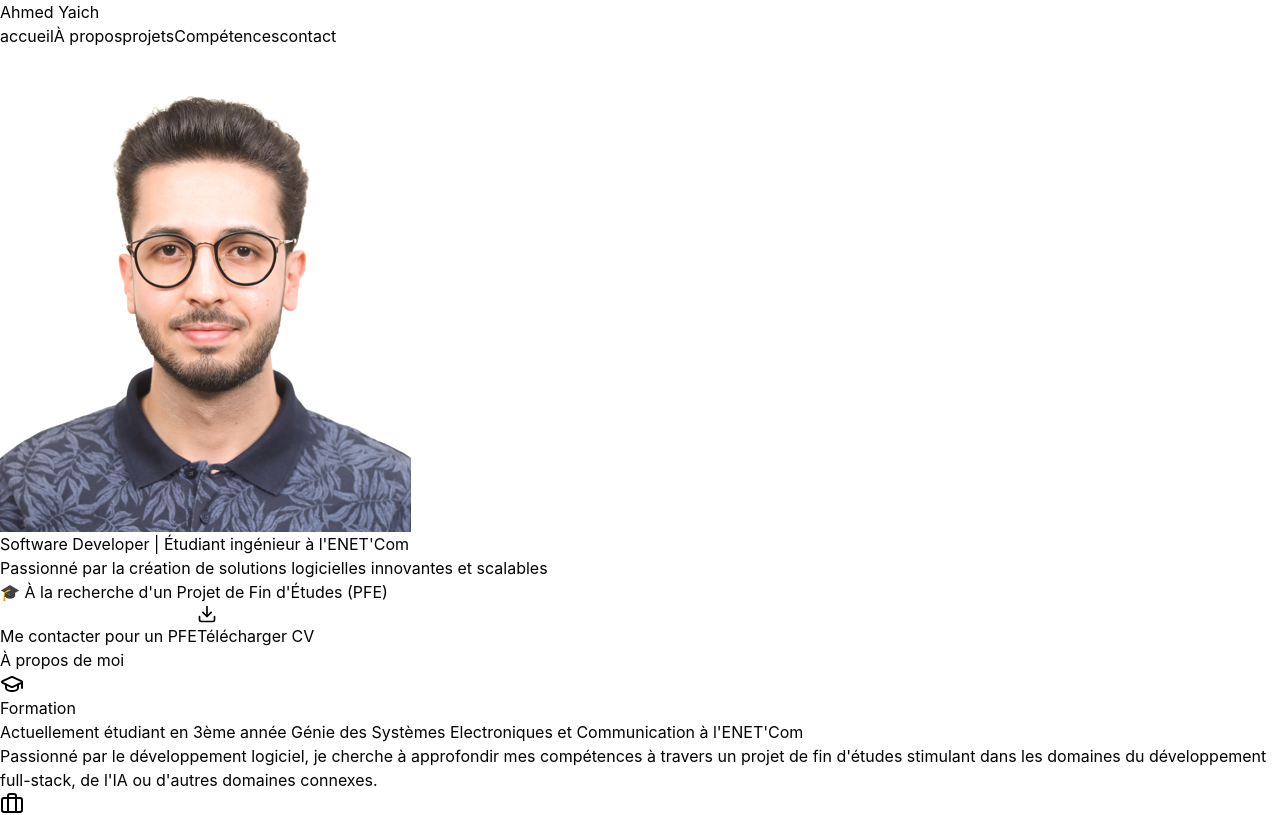
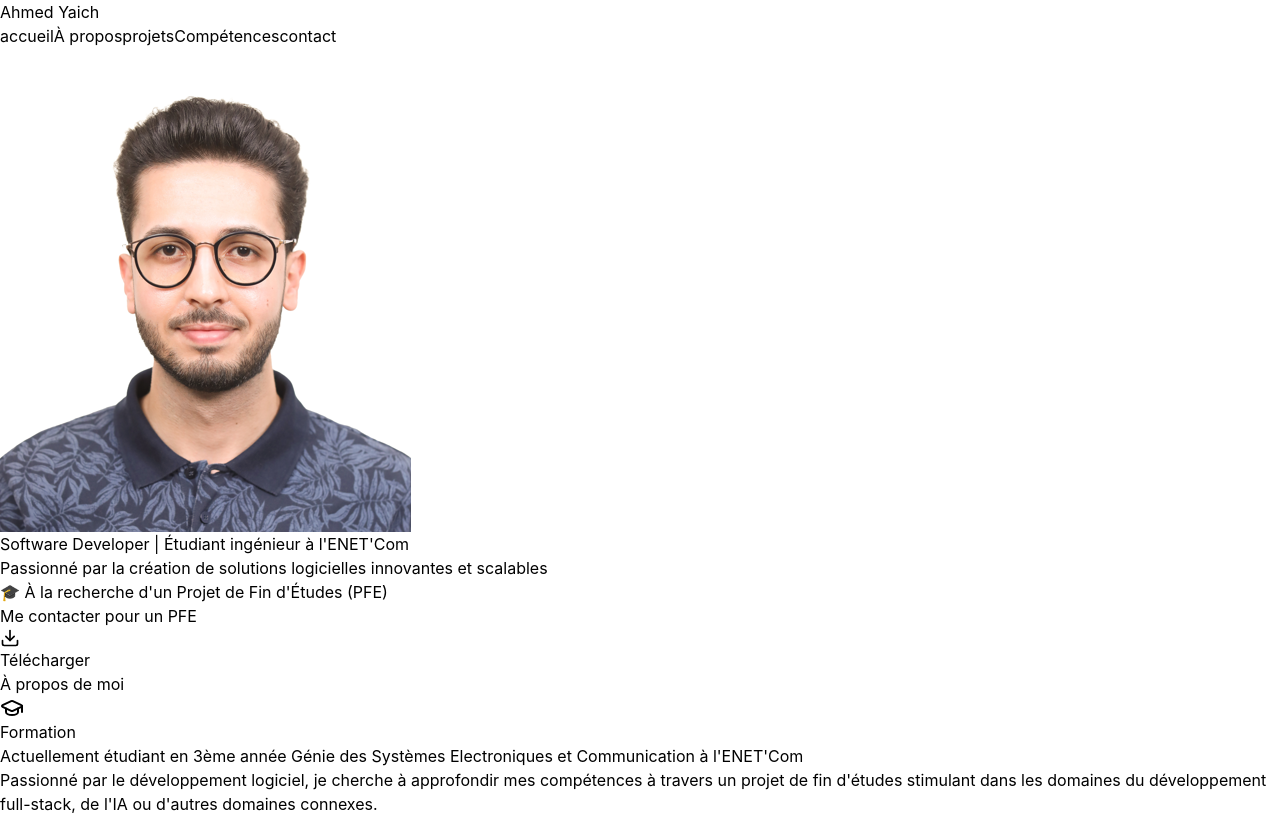
Before and after one commit to AhmedY01/portfolio-pfe-ahmedyaich, a React (Vite) app: page / in a window 1280 px wide. Shown: the top 815 px of the page. Built offline with nearby package versions, Linux system fonts and the light colour scheme.

Commit message:
Fix: removed missing image imports

```diff
--- a/src/App.jsx
+++ b/src/App.jsx
@@ -219,28 +219,14 @@ Avantages :
             >
               Me contacter pour un PFE
             </button>
-            <button
-  onClick={async () => {
-    try {
-      const response = await fetch("/files/cv_ahmedyaich.pdf");
-      const blob = await response.blob();
-      const url = window.URL.createObjectURL(blob);
-      const link = document.createElement("a");
-      link.href = url;
-      link.download = "cv_ahmedyaich.pdf";
-      document.body.appendChild(link);
-      link.click();
-      link.remove();
-      window.URL.revokeObjectURL(url);
-    } catch (err) {
-      console.error("Erreur lors du téléchargement :", err);
-    }
-  }}
-  className="border-2 border-purple-500 px-8 py-3 rounded-full font-semibold hover:bg-purple-500/10 transition-all flex items-center gap-2"
->
-  <Download size={20} />
-  Télécharger CV
-</button>
+            <a
+               href="/cv_ahmedyaich.pdf"
+               download="cv_ahmedyaich.pdf"
+               className="border-2 border-purple-500 px-8 py-3 rounded-full font-semibold hover:bg-purple-500/10 transition-all flex items-center gap-2"
+            >
+                <Download size={20} />
+                 Télécharger
+            </a>
           </div>
 
         </div>
```
Also changed, not shown: 2 other files (tests, documents, lock files or other folders).
